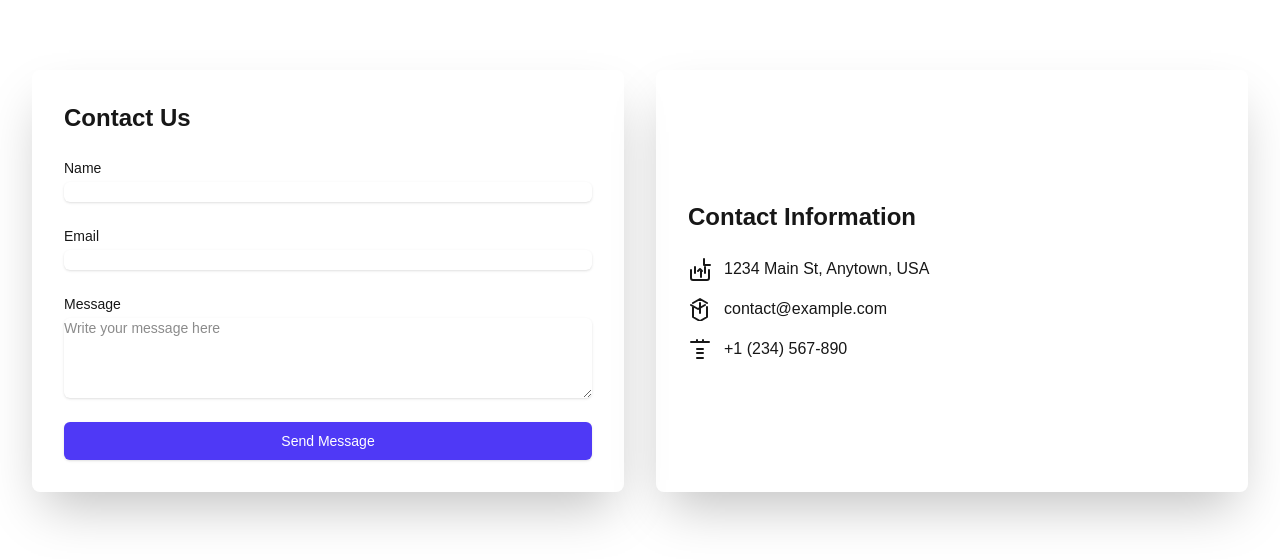
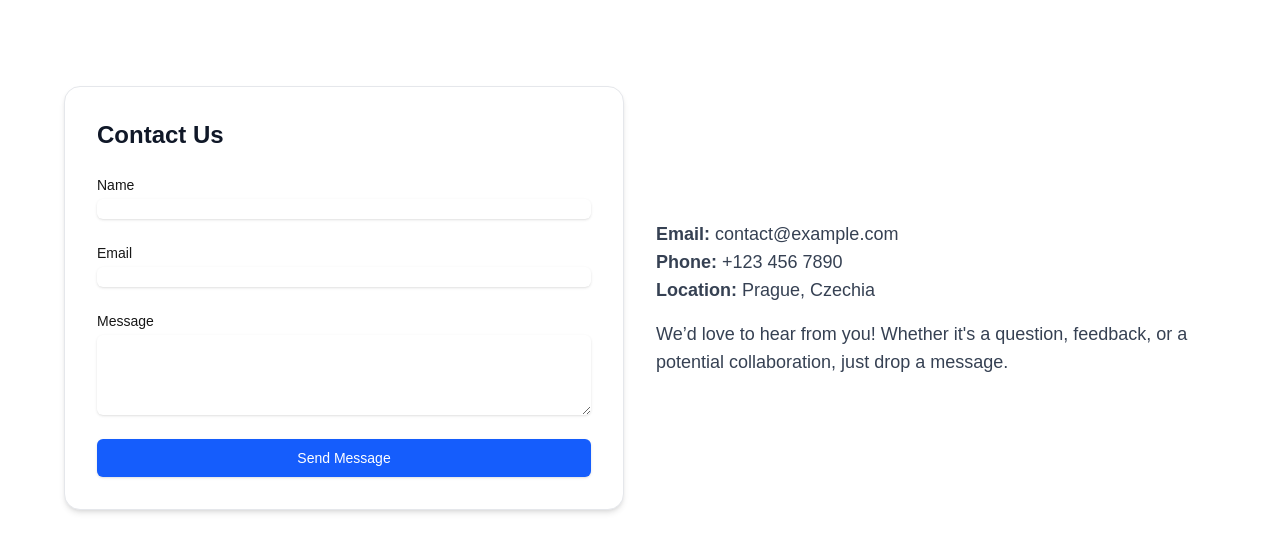
Before and after one commit to vojtazak/basic_start_web, a Next.js app: page / in a window 1280 px wide. Shown: the part 1296-1856 px from the top of the page. Built offline with nearby package versions, Linux system fonts and the light colour scheme.

Commit message:
contact sec

```diff
--- /dev/null
+++ b/pages/api/contact.ts
@@ -0,0 +1,46 @@
+import type { NextApiRequest, NextApiResponse } from 'next';
+import nodemailer from 'nodemailer';
+
+export default async function handler(req: NextApiRequest, res: NextApiResponse) {
+  if (req.method !== 'POST') {
+    return res.status(405).json({ message: 'Method Not Allowed' });
+  }
+
+  const { name, email, message } = req.body;
+
+  if (!name || !email || !message) {
+    return res.status(400).json({ message: 'Missing required fields' });
+  }
+
+  try {
+    // Configure the SMTP transporter
+    const transporter = nodemailer.createTransport({
+      host: process.env.SMTP_HOST,
+      port: parseInt(process.env.SMTP_PORT || '465'),
+      secure: true, // true for 465, false for 587
+      auth: {
+        user: process.env.SMTP_USER,
+        pass: process.env.SMTP_PASS,
+      },
+    });
+
+    // Send the email
+    await transporter.sendMail({
+      from: `"${name}" <${email}>`,
+      to: process.env.CONTACT_RECEIVER,
+      subject: 'New Contact Form Submission',
+      text: message,
+      html: `
+        <h2>New message from ${name}</h2>
+        <p><strong>Email:</strong> ${email}</p>
+        <p><strong>Message:</strong></p>
+        <p>${message.replace(/\n/g, '<br/>')}</p>
+      `,
+    });
+
+    return res.status(200).json({ message: 'Email sent successfully' });
+  } catch (error: any) {
+    console.error('Email error:', error);
+    return res.status(500).json({ message: 'Email sending failed', error: error.message });
+  }
+}
--- a/src/components/contact.tsx
+++ b/src/components/contact.tsx
@@ -1,14 +1,44 @@
-import React from 'react';
+import { useState } from 'react';
 
 const ContactSection = () => {
+  const [status, setStatus] = useState<string | null>(null);
+
+  const handleSubmit = async (e: React.FormEvent<HTMLFormElement>) => {
+    e.preventDefault();
+    const form = e.currentTarget;
+    const data = new FormData(form);
+
+    const formData = {
+      name: data.get('name') as string,
+      email: data.get('email') as string,
+      message: data.get('message') as string,
+    };
+
+    try {
+      const res = await fetch('/api/contact', {
+        method: 'POST',
+        headers: { 'Content-Type': 'application/json' },
+        body: JSON.stringify(formData),
+      });
+
+      if (res.ok) {
+        setStatus('✅ Message sent successfully!');
+        form.reset();
+      } else {
+        setStatus('❌ Failed to send message. Please try again.');
+      }
+    } catch (err) {
+      setStatus('⚠️ Error sending message.');
+    }
+  };
+
   return (
-    <div id="contact" className="py-16 px-4 sm:px-6 lg:px-8">
-      <div className="max-w-7xl mx-auto grid grid-cols-1 md:grid-cols-2 gap-8">
-
+    <section id="contact" className="py-20 px-4 sm:px-6 lg:px-8 bg-white">
+      <div className="max-w-6xl mx-auto grid grid-cols-1 md:grid-cols-2 gap-8">
         {/* Contact Form */}
-        <div className="p-8 rounded-lg shadow-2xl">
-          <h2 className="text-2xl font-extrabold">Contact Us</h2>
-          <form action="#" method="POST" className="mt-6 space-y-6">
+        <div className="p-8 rounded-2xl shadow-md border border-gray-200 bg-white">
+          <h2 className="text-2xl font-extrabold text-gray-900">Contact Us</h2>
+          <form onSubmit={handleSubmit} className="mt-6 space-y-6">
             <div>
               <label htmlFor="name" className="block text-sm font-medium">
                 Name
@@ -17,9 +47,8 @@ const ContactSection = () => {
                 type="text"
                 name="name"
                 id="name"
-                autoComplete="name"
                 required
-                className="mt-1 block w-full border-gray-300 rounded-md shadow-sm focus:ring-indigo-500 focus:border-indigo-500 sm:text-sm"
+                className="mt-1 block w-full border-gray-300 rounded-md shadow-sm focus:ring-blue-500 focus:border-blue-500 sm:text-sm"
               />
             </div>
             <div>
@@ -30,9 +59,8 @@ const ContactSection = () => {
                 type="email"
                 name="email"
                 id="email"
-                autoComplete="email"
                 required
-                className="mt-1 block w-full border-gray-300 rounded-md shadow-sm focus:ring-indigo-500 focus:border-indigo-500 sm:text-sm"
+                className="mt-1 block w-full border-gray-300 rounded-md shadow-sm focus:ring-blue-500 focus:border-blue-500 sm:text-sm"
               />
             </div>
             <div>
@@ -43,47 +71,35 @@ const ContactSection = () => {
                 name="message"
                 id="message"
                 rows={4}
-                className="mt-1 block w-full border-gray-300 rounded-md shadow-sm focus:ring-indigo-500 focus:border-indigo-500 sm:text-sm"
-                placeholder="Write your message here"
+                required
+                className="mt-1 block w-full border-gray-300 rounded-md shadow-sm focus:ring-blue-500 focus:border-blue-500 sm:text-sm"
               />
             </div>
             <div>
               <button
                 type="submit"
-                className="w-full bg-indigo-600 text-white py-2 px-4 border border-transparent rounded-md shadow-sm text-sm font-medium hover:bg-indigo-700 focus:outline-none focus:ring-2 focus:ring-offset-2 focus:ring-indigo-500"
+                className="w-full bg-blue-600 text-white py-2 px-4 border border-transparent rounded-md shadow-sm text-sm font-medium hover:bg-blue-700 focus:outline-none focus:ring-2 focus:ring-offset-2 focus:ring-blue-500"
               >
                 Send Message
               </button>
             </div>
+            {status && (
+              <p className="text-sm mt-2 text-center text-gray-700">{status}</p>
+            )}
           </form>
         </div>
 
-        {/* Contact Info */}
-        <div className="p-8 rounded-lg shadow-2xl flex flex-col justify-center">
-          <h2 className="text-2xl font-extrabold">Contact Information</h2>
-          <div className="mt-6 space-y-4">
-            <div className="flex items-center">
-              <svg className="h-6 w-6" fill="none" stroke="currentColor" viewBox="0 0 24 24" xmlns="http://www.w3.org/2000/svg">
-                <path strokeLinecap="round" strokeLinejoin="round" strokeWidth="2" d="M16 2v6h6M21 13v8a2 2 0 01-2 2H5a2 2 0 01-2-2v-8M7 10v6M17 10v6M10 14l2-2 2 2M13 14v6"></path>
-              </svg>
-              <span className="ml-3 text-base">1234 Main St, Anytown, USA</span>
-            </div>
-            <div className="flex items-center">
-              <svg className="h-6 w-6" fill="none" stroke="currentColor" viewBox="0 0 24 24" xmlns="http://www.w3.org/2000/svg">
-                <path strokeLinecap="round" strokeLinejoin="round" strokeWidth="2" d="M3 8l7 4 7-4M5 6l7-4 7 4M5 10v10l7 4 7-4V10M12 6v10"></path>
-              </svg>
-              <span className="ml-3 text-base">contact@example.com</span>
-            </div>
-            <div className="flex items-center">
-              <svg className="h-6 w-6" fill="none" stroke="currentColor" viewBox="0 0 24 24" xmlns="http://www.w3.org/2000/svg">
-                <path strokeLinecap="round" strokeLinejoin="round" strokeWidth="2" d="M3 5h18M9 3v2M15 3v2m-6 16h6M9 12h6m-6 4h6"></path>
-              </svg>
-              <span className="ml-3 text-base">+1 (234) 567-890</span>
-            </div>
+        {/* Optional: Add another column with contact info or image */}
+        <div className="flex flex-col justify-center">
+          <div className="text-lg text-gray-700">
+            <p><strong>Email:</strong> contact@example.com</p>
+            <p><strong>Phone:</strong> +123 456 7890</p>
+            <p><strong>Location:</strong> Prague, Czechia</p>
+            <p className="mt-4">We’d love to hear from you! Whether it's a question, feedback, or a potential collaboration, just drop a message.</p>
           </div>
         </div>
       </div>
-    </div>
+    </section>
   );
 };
 
```
Also changed, not shown: package.json (+7 -6 lines), 1 other file (tests, documents, lock files or other folders).
